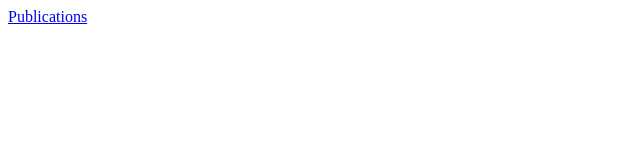
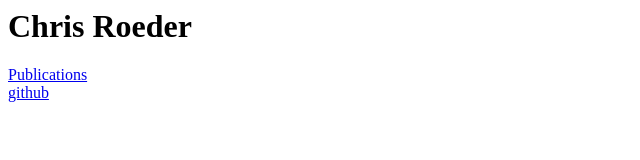
Before and after one commit to croeder/croeder.github.io, a plain HTML site: page index.html in a window 1280 px wide. Shown: the whole page, without its empty margins (0-640 px from the left). Drawn offline with Linux system fonts and the light colour scheme.

Commit message:
added a github link

```diff
--- a/index.html
+++ b/index.html
@@ -1,6 +1,9 @@
 <html>
 <head><title>CRoeder</title></head>
 <body>
+<h1>Chris Roeder</h1>
 <a href="Roeder_Pubs.html">Publications</a>
+<br>
+<a href="https://github.com/croeder">github</a>
 </body>
 </html>
```
